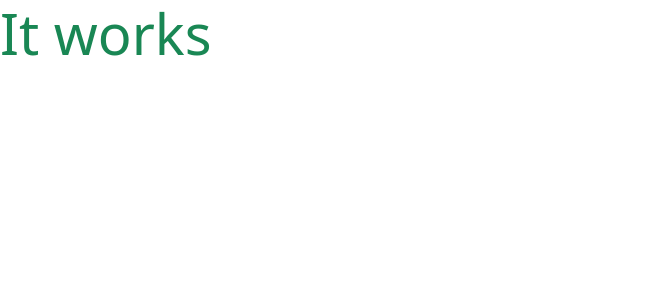
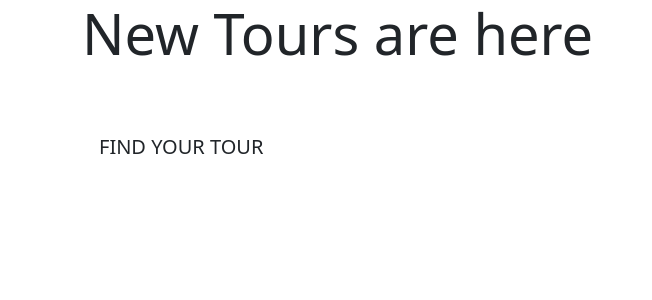
Before and after one commit to askfrsltn/ms4_rimtaxi, a Django app: page / in a window 1280 px wide. Shown: the top 300 px of the page, without its empty margins (0-652 px from the left). Run offline with Django 3.2, Linux system fonts and the light colour scheme; some libraries are stand-ins or nearby versions.

Commit message:
Added basic home page content, test rendering

```diff
--- a/home/templates/home/index.html
+++ b/home/templates/home/index.html
@@ -1,5 +1,29 @@
 {% extends 'base.html' %}
 {% load static %}
+
+{% block page_header %}
+<div class="container head-container">
+    <div class="row">
+        <div class="col">
+        </div>
+    </div>
+</div>
+{% endblock %}
 {% block content%}
-    <h1 class="display-4 text-success">It works</h1>
+    <div class="container h-100">
+        <div class="row h-100">
+            <div class="col-7 col-md-6 my-auto">
+                <h1 class="display-4 logo-font text-block">
+                    New Tours are here
+                </h1>
+                <div class="my-5">
+                    <h4>
+                        <a href="#" class="shop-now-button btn btn-lg rounded-1 text-uppercase py-3">
+                            Find Your Tour
+                        </a>
+                    </h4>
+                </div>
+            </div>
+        </div>
+    </div>
 {% endblock %}
```
